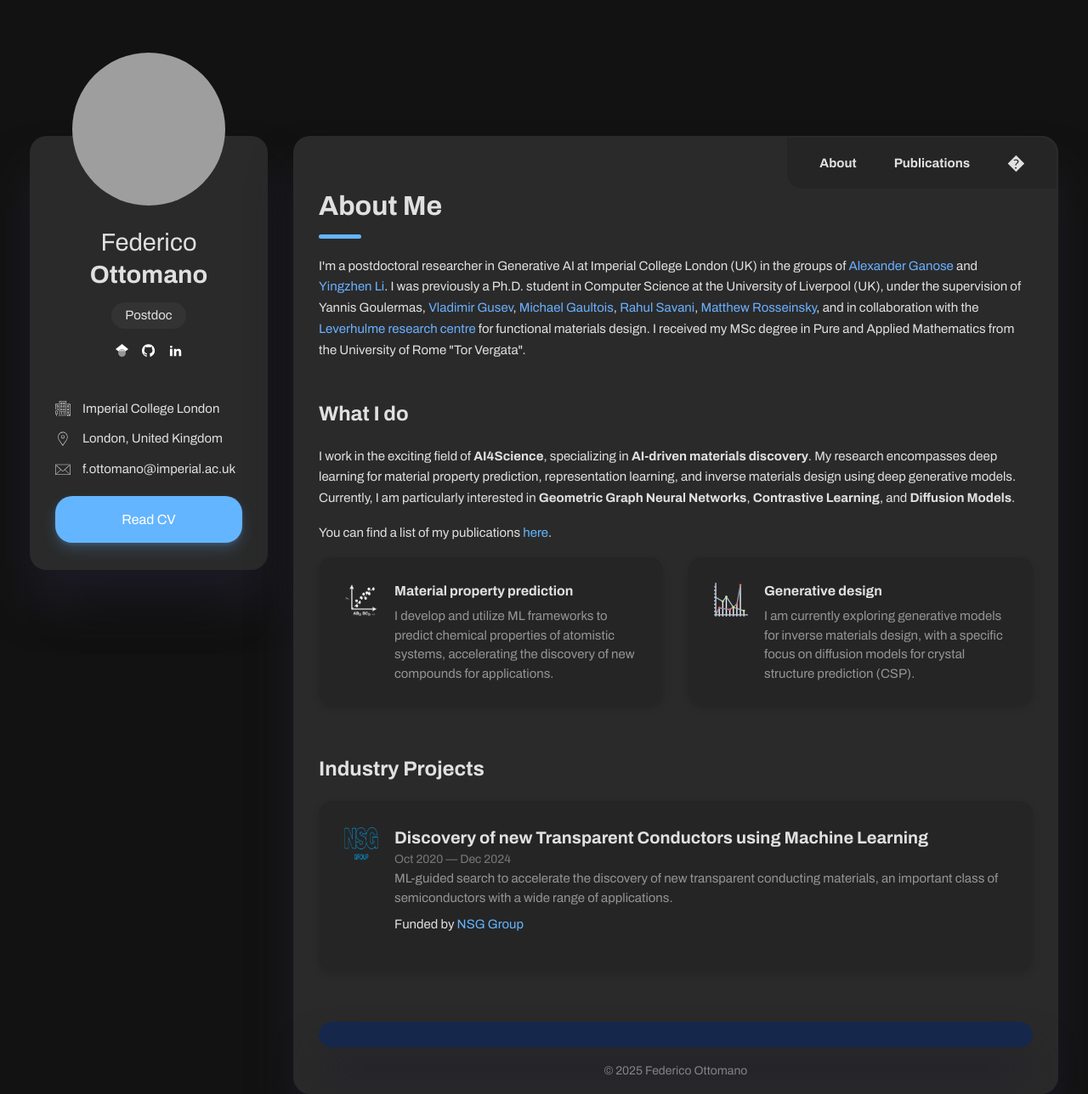
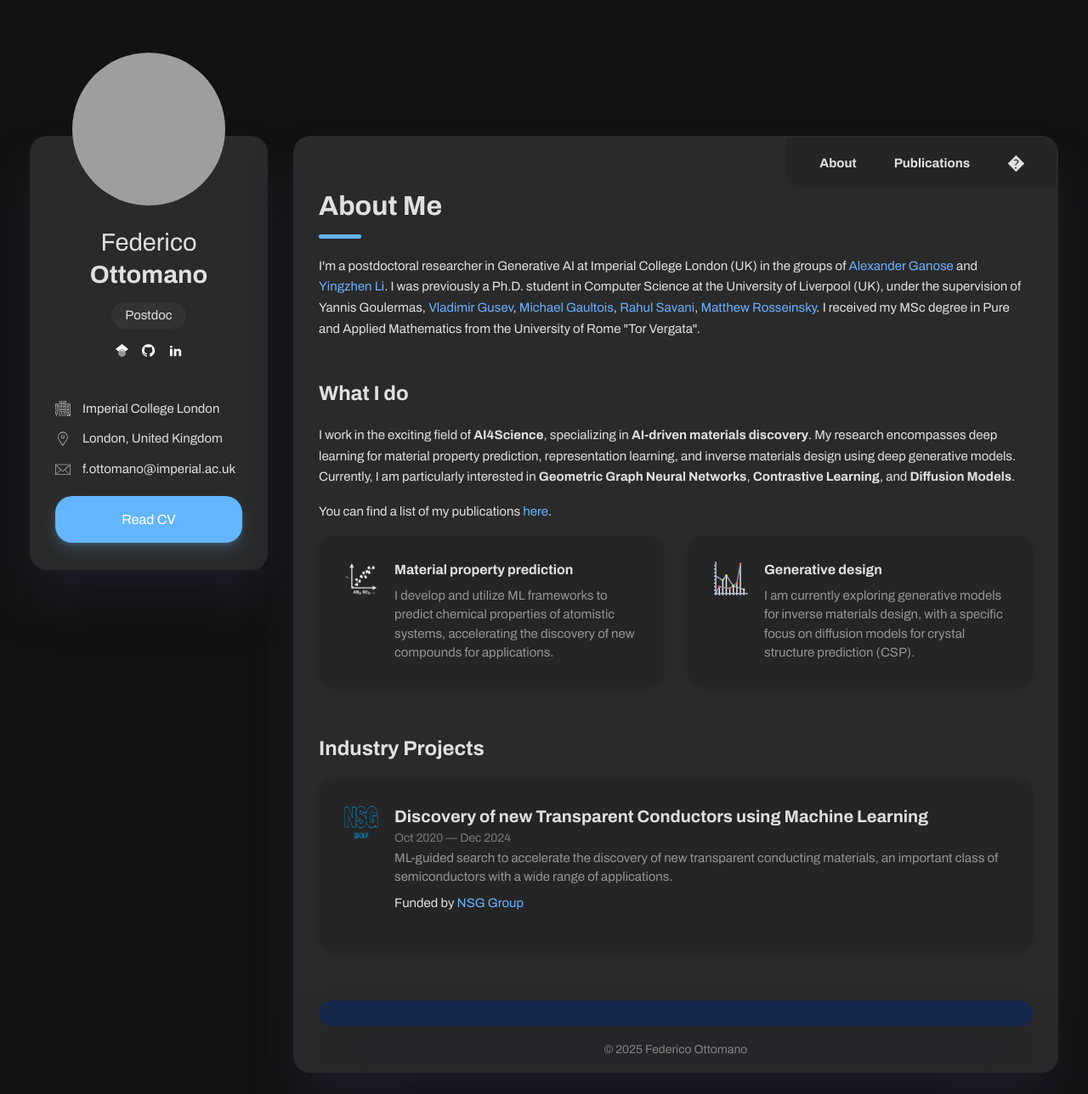
Before and after one commit to fedeotto/fedeotto.github.io, a Jekyll site: the page built from index.html, in a window 1280 px wide. Shown: the whole page at 85% size. Built offline with Jekyll 4.4.1, drawn with Linux system fonts in a browser that asks for light colours.

Commit message:
update files

```diff
--- a/index.html
+++ b/index.html
@@ -8,8 +8,7 @@ layout: page
     <p> I'm a postdoctoral researcher in Generative AI at Imperial College London (UK) in the groups of <a href="https://virtualatoms.org/team/" class="highlighted">Alexander Ganose</a> and <a href="http://yingzhenli.net/home/en/?page_id=1411" class="highlighted">Yingzhen Li</a>. I was previously a Ph.D. student in Computer Science at the University of Liverpool (UK),
         under the supervision of Yannis Goulermas, <a href="https://www.vlgusev.co.uk/" class="highlighted">Vladimir Gusev</a>,
         <a href="http://www.michaelgaultois.com/" class="highlighted">Michael Gaultois</a>,  <a href="https://www.csc.liv.ac.uk/~rahul/" class="highlighted">Rahul Savani</a>,
-        <a href="https://www.liverpool.ac.uk/chemistry/staff/matthew-rosseinsky/" class="highlighted">Matthew Rosseinsky</a>,
-        and in collaboration with the <a href="https://www.liverpool.ac.uk/leverhulme-research-centre/" class="highlighted"> Leverhulme research centre </a> for functional materials design.
+        <a href="https://www.liverpool.ac.uk/chemistry/staff/matthew-rosseinsky/" class="highlighted">Matthew Rosseinsky</a>.
         I received my MSc degree in Pure and Applied Mathematics from the University of Rome "Tor Vergata".
 <!-- What -->
 <div class="box-inner pb-0">
```
Also changed, not shown: assets/favicon/mstile-150x150.png (deleted).
